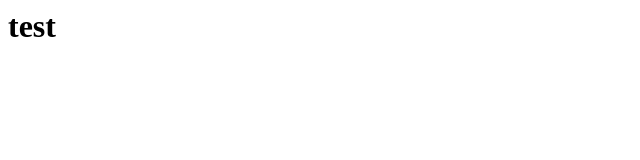
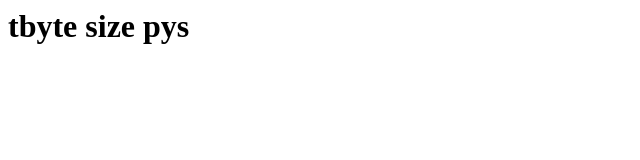
Before and after one commit to Distorted-Dundar/testthing, a plain HTML site: page index.html in a window 1280 px wide. Shown: the whole page, without its empty margins (0-640 px from the left). Drawn offline with Linux system fonts and the light colour scheme.

Commit message:
Update index.html

```diff
--- a/index.html
+++ b/index.html
@@ -1 +1 @@
-<h1>test</h1>
+<h1>tbyte size pys</h1>
```
